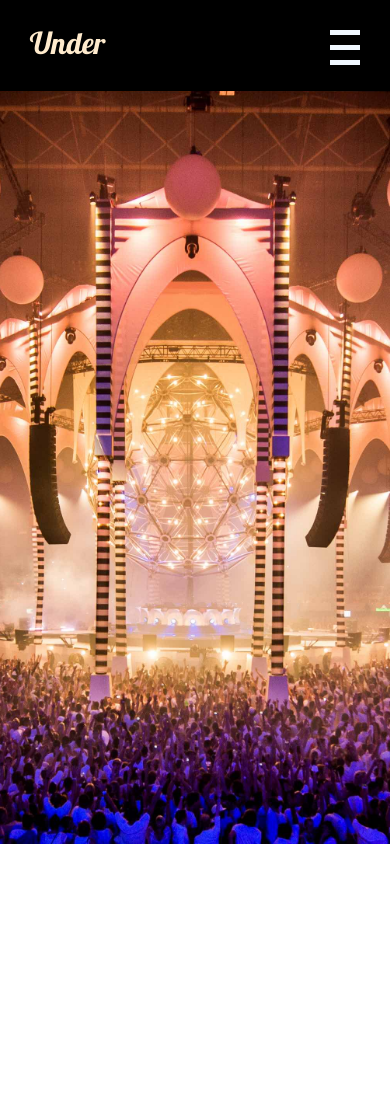
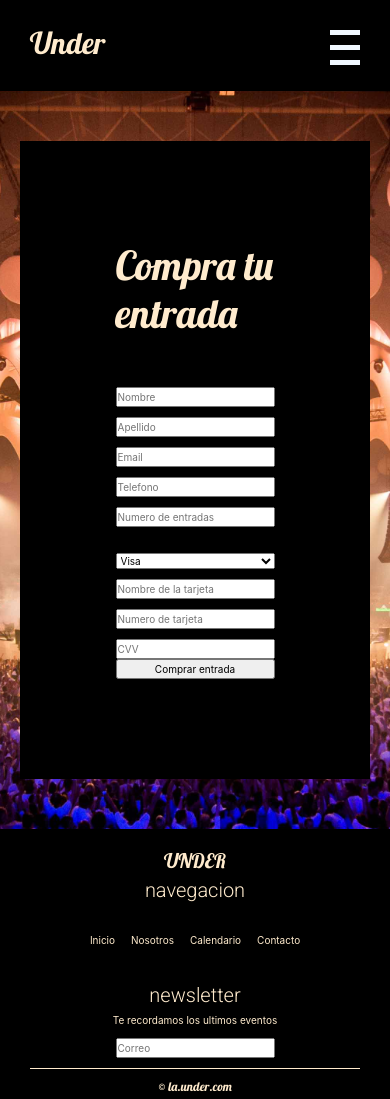
Before and after one commit to MPdomain/Sitio-Web-1, a website: page paginas/compra.html in a window 390 px wide. Before the commit the page ends 844 px from the top, so only its background shows below. Drawn offline with nearby package versions, Linux system fonts and the light colour scheme; files that its build step writes are made by us from their sources.

Commit message:
terminando proyecto

```diff
--- a/main.js
+++ b/main.js
@@ -4,4 +4,5 @@ const menu = document.querySelector('.nav-color');
 
 ham.addEventListener('click', () => {
     menu.classList.toggle('activado');
+    document.body.classList.toggle('no-scroll');
 })
--- a/paginas/compra.html
+++ b/paginas/compra.html
@@ -16,7 +16,7 @@
     <link rel="icon" type="image/png" sizes="16x16" href="/imagenes/favicon-16x16.png">
     <link rel="manifest" href="/site.webmanifest">
     <script src="https://unpkg.com/scrollreveal"></script>
-    <title>Under-Eventos</title>
+    <title>Under-Compra</title>
 </head>
 <body>
     <header>
@@ -26,6 +26,7 @@
                 <li><a href="/index.html">Inicio</a></li>
                 <li><a href="/paginas/Nosotros.html">Nosotros</a></li>
                 <li><a href="/paginas/calendario.html">Calendario</a></li>
+                <li><a href="/paginas/contacto.html">Contacto</a></li>
             </ul>
             <button title="menu" class="ham" type="button">
                 <span class="br1"></span>
@@ -34,8 +35,70 @@
             </button>
         </nav>
     </header>
-    <div class="main-box"></div>
-    <footer></footer>
+    <div class="main-box">
+        <div class="section-compra">
+            <form action="Pagina de contacto">
+                <h2>Compra tu entrada</h2>
+                <div class="media-name-surname">
+                <label for="Nombre"></label>
+                <input type="text" placeholder="Nombre" required>
+                <label for="Apellido"></label>
+                <input  type="text" placeholder="Apellido" required>
+                </div>
+                <label for="Email"></label>
+                <input type="text" placeholder="Email" required>
+                <label for="Telefono"></label>
+                <input type="tel" placeholder="Telefono" required>
+                <label for="Cantidad de entradas"></label>
+                <input placeholder="Numero de entradas" type="number" min="1" max="5"> <br>
+                <label for="Metodo de pago"></label>
+                <select title="tarjeta">
+                <option value="Visa">Visa</option>
+                <option value="MasterCard">MasterCard</option>
+                <option value="MercadoPago">MercadoPago</option>
+                <option value="Efectivo">Efectivo</option>
+                </select>
+                <label for="Nombre de tarjeta"></label>
+                <input type="text" placeholder="Nombre de la tarjeta" required>
+                <label for="Numero de tarjeta"></label>
+                <input type="password" placeholder="Numero de tarjeta" required>
+                <label for="CVV"></label>
+                <input type="password" placeholder="CVV" required>
+                <input type="button" onclick="alert('Gracias por tu compra')" value="Comprar entrada">
+            </form>
+        </div>
+    </div>
+    <footer class="footer">
+        <div class="container-fluid padding">
+            <div class="row text-center">
+                <div class="col-md-4">
+                    <h2 class="footer-title">UNDER</h2>
+                </div>
+                <div class="col-md-4">
+                    <h3>navegacion</h3>
+                    <nav class="nav-footer">
+                        <ul class="li-footer">
+                            <li><a href="/index.html">Inicio</a></li>
+                            <li><a href="/paginas/Nosotros.html">Nosotros</a></li>
+                            <li><a href="/paginas/calendario.html">Calendario</a></li>
+                            <li><a href="/paginas/contacto.html">Contacto</a></li>
+                        </ul>
+                    </nav>
+                </div>
+                <div class="col-md-4">
+                    <h3>newsletter</h3>
+                    <p>Te recordamos los ultimos eventos</p>
+                    <form action="">
+                        <input placeholder="Correo">
+                    </form>
+                </div>
+            </div>
+            <div class="col-12 text-center">
+                <hr class="linea">
+                <h5>&copy; la.under.com</h5>
+            </div>
+        </div>
+    </footer>
     <script src="/main.js"></script>
     <script>
         ScrollReveal({
--- a/scss/styles.scss
+++ b/scss/styles.scss
@@ -208,6 +208,9 @@ hr.linea{
     }
     .dia{
       text-align: center;
+      &.abbr{
+        display: none;
+      }
     }
     .dias{
       list-style: none;
@@ -222,18 +225,52 @@ hr.linea{
   justify-content: center;
   flex: 1;
   margin: 10rem;
+  background-color: #000;
   h2{
     @include text-standard();
-    color: #000;
     font-size: 15rem;
+  }
+  p{
+    font-family: "Lobster", cursive;
+    color: blanchedalmond;
+    font-size: 4rem;
+    text-align: center;
   }
 }
 
-.texto-nosotros{
-  p{
-    font-family: "Lobster", cursive;
+.section-compra{
+  display: flex;
+  flex-direction: column;
+  align-self: center;
+  margin-right: 35rem;
+  margin-left: 35rem;
+  margin-top: 5rem;
+  margin-bottom: 5rem;
+  background-color: #000;
+  h2{
+    @include text-standard();
+    font-size: 4rem;
+    display: flex;
+    justify-content: center;
+    margin-bottom: 4rem;
+  }
+  form{
+    display: flex;
+    flex-direction: column;
+    align-self: center;
+    margin: 10rem;
+  }
+  label{
+    margin: 0.5rem;
+  }
+}
+
+.li-footer{
+  > *:not(:first-child){
+    margin-left: 16px;
+  }
+  a{
     color: blanchedalmond;
-    font-size: 9rem;
   }
 }
 
@@ -264,11 +301,61 @@ hr.linea{
 
 
 
+
 /*responsive*/
 @media (max-width: 768px) {
-  body {
+
+  .main-calendar{
+    .calendario{
+      .dia{
+        &.abbr{
+          display: unset;
+        }
+        &:not(.abbr){
+          display: none;
+        }
+      }
+      .dias{
+        padding: 1em 2em;
+      }
+    }
+  }
+
+  .section-compra{
+    .media-name-surname{
+      display: flex;
+      flex-direction: column;
+    }
+    h2{
+      display: flex;
+      justify-content: center;
+    }
+    background-color: black;
+    margin-right: 2rem;
+    margin-left: 2rem;
+  }
+  .nosotros-box{
+    h2{
+      font-size: 7rem;
+      display: flex;
+      justify-content: center;
+    }
+    display: flex;
+    flex-direction: column;
+  }
+  .nav-footer{
+    display: flex;
+    align-items: center;
+  }
+
+  .no-scroll{
     overflow: hidden;
   }
+
+  .section-evento{
+    flex-direction: column;
+  }
+
 
   .logo {
     padding-left: 3rem;
@@ -307,6 +394,7 @@ hr.linea{
     &.activado {
       .enlaces-menu {
         display: flex;
+        flex-direction: column;
         animation: muestra-menu 350ms ease-in-out both;
       }
       .br1 {
```
Also changed, not shown: index.html (+10 -10 lines), paginas/Nosotros.html (+6 -5 lines), paginas/calendario.html (+9 -1 lines), paginas/contacto.html (+2 -2 lines).
